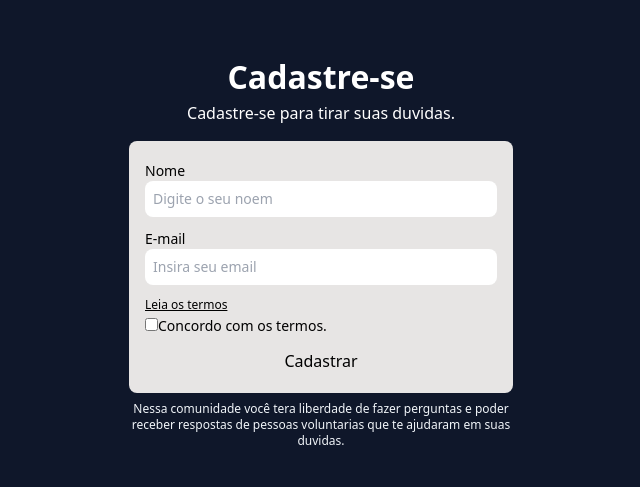
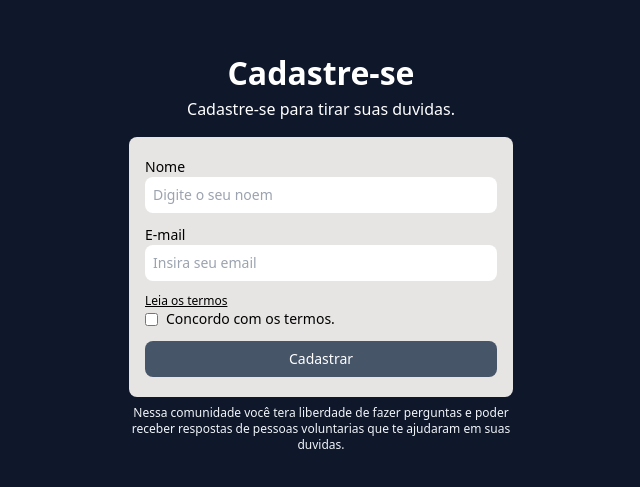
Before and after one commit to GapNeves/vazandopilhas, a React (Vite) app: page / in a window 1280 px wide. Shown: the part 149-636 px from the top of the page, without its empty margins (319-959 px from the left). Built offline with nearby package versions, Linux system fonts and the light colour scheme.

Commit message:
style: Adding style to the form

```diff
--- a/src/components/Form.tsx
+++ b/src/components/Form.tsx
@@ -20,7 +20,7 @@ const Form = () => {
         <a href="#" className="text-xs underline mg-2">
           Leia os termos
         </a>
-        <div>
+        <div className="flex gap-2 items-center">
           <input type="checkbox" />
           <label className="text-sm" htmlFor="agree">
             Concordo com os termos.
@@ -28,7 +28,7 @@ const Form = () => {
         </div>
       </div>
 
-      <button>
+      <button type="submit" className="bg-slate-600 hover:bag-slate-500 font-medium text-sm py-2 px-4 rounded-lg text-white">
         Cadastrar
       </button>
 
```
